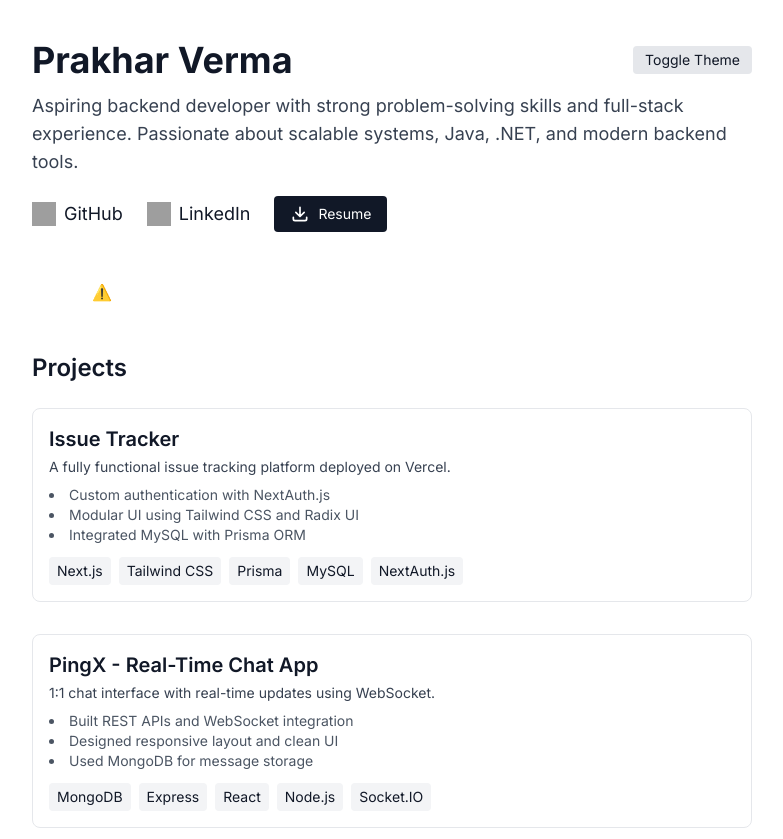
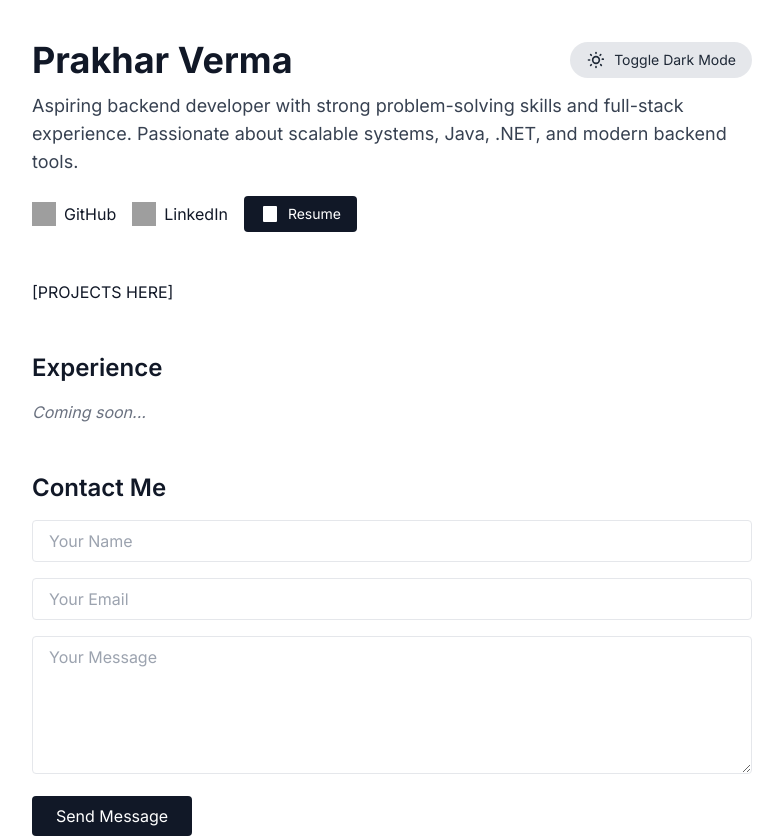
Before and after one commit to parkkrrr/parkkrrr.github.io, a plain HTML site: page index.html in a window 1280 px wide. Shown: the top 839 px of the page, without its empty margins (248-1031 px from the left). Drawn offline with nearby package versions, Linux system fonts and the light colour scheme; no server answers; grey boxes are pictures that could not be loaded.

Commit message:
fix the dark toggle button index.html V3.1.1

```diff
--- a/index.html
+++ b/index.html
@@ -4,24 +4,23 @@
   <meta name="viewport" content="width=device-width, initial-scale=1.0" />
   <title>Prakhar Verma | Backend Developer</title>
   <script src="https://cdn.tailwindcss.com"></script>
-  <link rel="preconnect" href="https://fonts.googleapis.com">
-  <link rel="preconnect" href="https://fonts.gstatic.com" crossorigin>
-  <link href="https://fonts.googleapis.com/css2?family=Inter:wght@400;600;700&display=swap" rel="stylesheet">
-  <script src="https://unpkg.com/@lottiefiles/lottie-player@latest/dist/lottie-player.js"></script>
   <script>
     tailwind.config = {
       darkMode: 'class',
       theme: {
         extend: {
-          fontFamily: { sans: ['Inter', 'sans-serif'] }
+          fontFamily: { sans: ['Inter', 'sans-serif'] },
+          colors: {
+            primary: '#111827',
+            secondary: '#1F2937'
+          }
         }
       }
     }
   </script>
+  <link href="https://fonts.googleapis.com/css2?family=Inter:wght@400;600;700&display=swap" rel="stylesheet">
   <style>
-    body {
-      transition: background 0.3s ease, color 0.3s ease;
-    }
+    body { font-family: 'Inter', sans-serif; transition: background 0.3s, color 0.3s; }
   </style>
 </head>
 <body class="bg-white text-gray-900 dark:bg-gray-900 dark:text-white">
@@ -29,8 +28,11 @@
 <header class="mb-12">
   <div class="flex justify-between items-center">
     <h1 class="text-4xl font-bold">Prakhar Verma</h1>
-    <button onclick="document.body.classList.toggle('dark')" class="px-3 py-1 rounded bg-gray-200 dark:bg-gray-800 text-sm">
-      Toggle Theme
+    <button onclick="document.documentElement.classList.toggle('dark')" class="flex items-center space-x-2 px-4 py-2 rounded-full bg-gray-200 dark:bg-gray-700 text-gray-800 dark:text-gray-200 hover:shadow">
+      <svg xmlns="http://www.w3.org/2000/svg" class="h-5 w-5" fill="none" viewBox="0 0 24 24" stroke="currentColor">
+        <path stroke-linecap="round" stroke-linejoin="round" stroke-width="2" d="M12 3v1m0 16v1m8.66-10h-1M4.34 12H3m15.36 6.36l-.71-.71M6.34 6.34l-.71-.71m12.02 0l-.71.71M6.34 17.66l-.71.71M16 12a4 4 0 11-8 0 4 4 0 018 0z" />
+      </svg>
+      <span class="text-sm">Toggle Dark Mode</span>
     </button>
   </div>
   <p class="mt-3 text-lg text-gray-700 dark:text-gray-300">
@@ -38,81 +40,42 @@
     Passionate about scalable systems, Java, .NET, and modern backend tools.
   </p>
 
-  <div class="mt-5 flex items-center space-x-6">
-    <!-- GitHub -->
+  <div class="mt-5 flex flex-wrap gap-4 items-center">
     <a href="https://github.com/parkkrrr" target="_blank" class="flex items-center space-x-2 hover:text-black dark:hover:text-white">
-      <img src="https://cdn.jsdelivr.net/gh/devicons/devicon/icons/github/github-original.svg" alt="GitHub" class="w-6 h-6">
-      <span class="text-lg font-medium">GitHub</span>
+      <img src="https://cdn.jsdelivr.net/gh/devicons/devicon/icons/github/github-original.svg" class="w-6 h-6">
+      <span class="text-base font-medium">GitHub</span>
     </a>
-
-    <!-- LinkedIn -->
     <a href="https://linkedin.com/in/parkkrrr" target="_blank" class="flex items-center space-x-2 hover:text-black dark:hover:text-white">
-      <img src="https://cdn.jsdelivr.net/gh/devicons/devicon/icons/linkedin/linkedin-original.svg" alt="LinkedIn" class="w-6 h-6">
-      <span class="text-lg font-medium">LinkedIn</span>
+      <img src="https://cdn.jsdelivr.net/gh/devicons/devicon/icons/linkedin/linkedin-original.svg" class="w-6 h-6">
+      <span class="text-base font-medium">LinkedIn</span>
     </a>
-
-    <!-- Resume Download -->
-    <a href="resume.pdf" download class="flex items-center space-x-2 text-sm px-4 py-2 bg-gray-900 text-white rounded hover:bg-gray-700">
-      <svg xmlns="http://www.w3.org/2000/svg" class="h-5 w-5" fill="none" viewBox="0 0 24 24" stroke="currentColor">
-        <path stroke-linecap="round" stroke-linejoin="round" stroke-width="2" d="M4 16v2a2 2 0 002 2h12a2 2 0 002-2v-2M7 10l5 5m0 0l5-5m-5 5V4" />
+    <a href="resume.pdf" download class="flex items-center space-x-2 text-sm px-4 py-2 bg-primary text-white rounded hover:bg-gray-800">
+      <svg xmlns="http://www.w3.org/2000/svg" class="h-5 w-5" viewBox="0 0 20 20" fill="currentColor">
+        <path d="M3 3a1 1 0 011-1h12a1 1 0 011 1v14a1 1 0 01-1 1H4a1 1 0 01-1-1V3zm7 9V5h2v7h2l-3 3-3-3h2z" />
       </svg>
       <span>Resume</span>
     </a>
   </div>
 </header>
 
-<!-- Lottie Animation -->
-<div class="mb-12">
-  <lottie-player src="https://assets9.lottiefiles.com/packages/lf20_jtbfg2nb.json" background="transparent" speed="1" style="width: 100%; max-width: 600px; margin: auto;" loop autoplay></lottie-player>
-</div>
-
-<!-- Projects -->
-<section class="mb-12">
-  <h2 class="text-2xl font-semibold mb-6">Projects</h2>
-
-  <div class="mb-8 border rounded-lg p-4">
-    <h3 class="text-xl font-semibold">Issue Tracker</h3>
-    <p class="text-sm mt-1 text-gray-700 dark:text-gray-300">
-      A fully functional issue tracking platform deployed on Vercel.
-    </p>
-    <ul class="list-disc list-inside text-sm text-gray-600 dark:text-gray-400 mt-2">
-      <li>Custom authentication with NextAuth.js</li>
-      <li>Modular UI using Tailwind CSS and Radix UI</li>
-      <li>Integrated MySQL with Prisma ORM</li>
-    </ul>
-    <div class="mt-3 flex flex-wrap gap-2 text-sm">
-      <span class="bg-gray-100 dark:bg-gray-700 px-2 py-1 rounded">Next.js</span>
-      <span class="bg-gray-100 dark:bg-gray-700 px-2 py-1 rounded">Tailwind CSS</span>
-      <span class="bg-gray-100 dark:bg-gray-700 px-2 py-1 rounded">Prisma</span>
-      <span class="bg-gray-100 dark:bg-gray-700 px-2 py-1 rounded">MySQL</span>
-      <span class="bg-gray-100 dark:bg-gray-700 px-2 py-1 rounded">NextAuth.js</span>
-    </div>
-  </div>
-
-  <div class="border rounded-lg p-4">
-    <h3 class="text-xl font-semibold">PingX - Real-Time Chat App</h3>
-    <p class="text-sm mt-1 text-gray-700 dark:text-gray-300">
-      1:1 chat interface with real-time updates using WebSocket.
-    </p>
-    <ul class="list-disc list-inside text-sm text-gray-600 dark:text-gray-400 mt-2">
-      <li>Built REST APIs and WebSocket integration</li>
-      <li>Designed responsive layout and clean UI</li>
-      <li>Used MongoDB for message storage</li>
-    </ul>
-    <div class="mt-3 flex flex-wrap gap-2 text-sm">
-      <span class="bg-gray-100 dark:bg-gray-700 px-2 py-1 rounded">MongoDB</span>
-      <span class="bg-gray-100 dark:bg-gray-700 px-2 py-1 rounded">Express</span>
-      <span class="bg-gray-100 dark:bg-gray-700 px-2 py-1 rounded">React</span>
-      <span class="bg-gray-100 dark:bg-gray-700 px-2 py-1 rounded">Node.js</span>
-      <span class="bg-gray-100 dark:bg-gray-700 px-2 py-1 rounded">Socket.IO</span>
-    </div>
-  </div>
-</section>
+<!-- Projects (unchanged) -->
+<section class="mb-12">[PROJECTS HERE]</section>
 
 <!-- Experience -->
 <section class="mb-12">
   <h2 class="text-2xl font-semibold mb-4">Experience</h2>
   <p class="text-gray-500 italic">Coming soon...</p>
+</section>
+
+<!-- Contact Form -->
+<section class="mb-12">
+  <h2 class="text-2xl font-semibold mb-4">Contact Me</h2>
+  <form action="https://formspree.io/f/yourformid" method="POST" class="space-y-4">
+    <input type="text" name="name" placeholder="Your Name" required class="w-full px-4 py-2 border rounded dark:bg-gray-800">
+    <input type="email" name="email" placeholder="Your Email" required class="w-full px-4 py-2 border rounded dark:bg-gray-800">
+    <textarea name="message" placeholder="Your Message" rows="5" required class="w-full px-4 py-2 border rounded dark:bg-gray-800"></textarea>
+    <button type="submit" class="px-6 py-2 bg-primary text-white rounded hover:bg-gray-800">Send Message</button>
+  </form>
 </section>
 
 <!-- Footer -->
```
